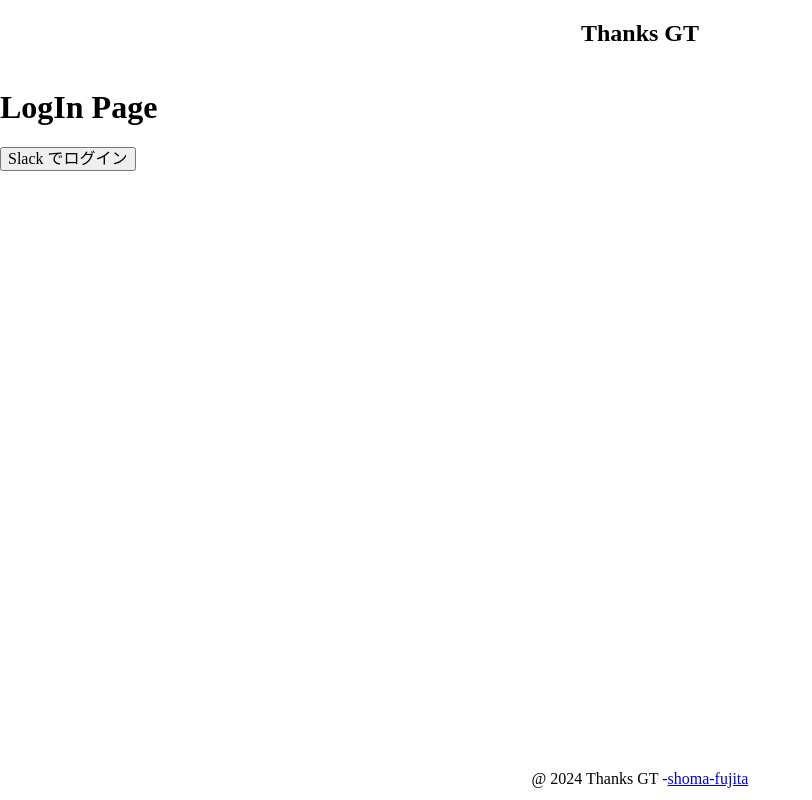
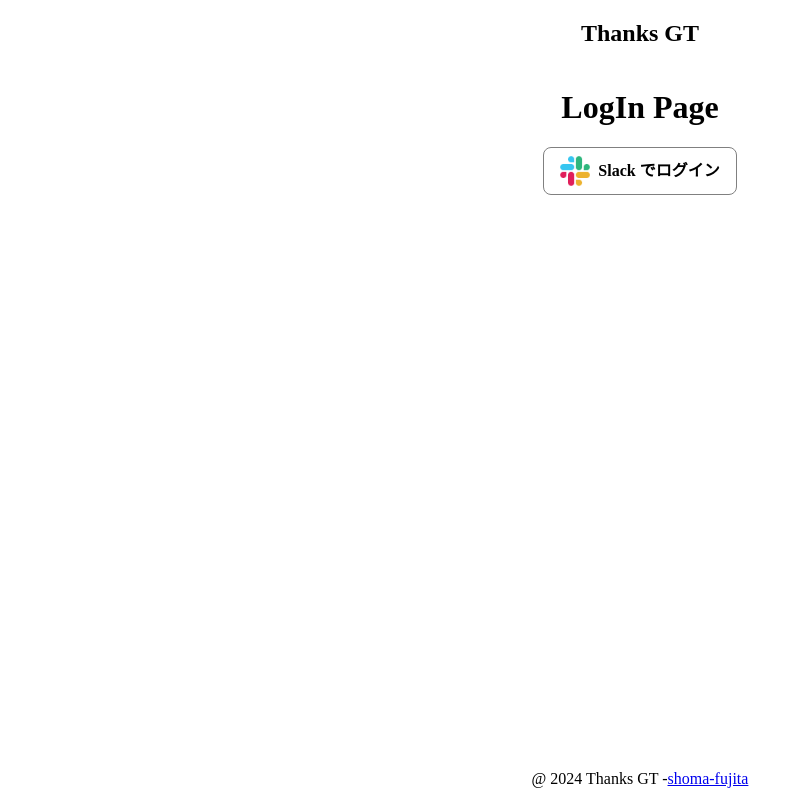
Before and after one commit to shoma-fujita/thanks-gt, a Nuxt app: page /login in a window 1280 px wide. Shown: the whole page, without its empty margins (0-812 px from the left). Built offline with nearby package versions, Linux system fonts and the light colour scheme; no server answers.

Commit message:
画像の追加とスタイル修正

```diff
--- a/components/page-contents/LogIn/LogInBody/index.vue
+++ b/components/page-contents/LogIn/LogInBody/index.vue
@@ -17,11 +17,23 @@ const signInWithSlack = async () => {
 
 <template>
   <div class="LogInBody">
-    <h1>LogIn Page</h1>
+    <h1 class="LogInBody__Title">
+      LogIn Page
+    </h1>
     <button
-      @click="signInWithSlack"
+      class="LogInBody__Item"
+      @click="
+        signInWithSlack"
     >
-      Slack でログイン
+      <img
+        src="@/assets/img/slack-icon.png"
+        alt="Slack のアイコン画像"
+        class="LogInBody__Icon"
+      >Slack でログイン
     </button>
   </div>
 </template>
+
+<style lang="scss" scoped>
+@use './style.scss';
+</style>
--- /dev/null
+++ b/components/page-contents/LogIn/LogInBody/style.scss
@@ -0,0 +1,29 @@
+.LogInBody{
+    display: flex;
+    flex-direction: column;
+    justify-content: center;
+    align-items: center;
+
+    &__Item {
+        background-color: #fff;
+        border: gray 1px solid;
+        border-radius: 8px;
+        align-items: center;
+        cursor: pointer;
+        display: flex;
+        font-size: 16px;
+        font-weight: 600;
+        justify-content: center;
+        padding: 8px 16px;
+        gap: 8px;
+
+        &:hover {
+            background-color: #f0eded;
+        }
+    }
+
+    &__Icon {
+        height: 30px;
+        width: 30px;
+    }
+}
```
Also changed, not shown: assets/img/slack-icon.png (added).
